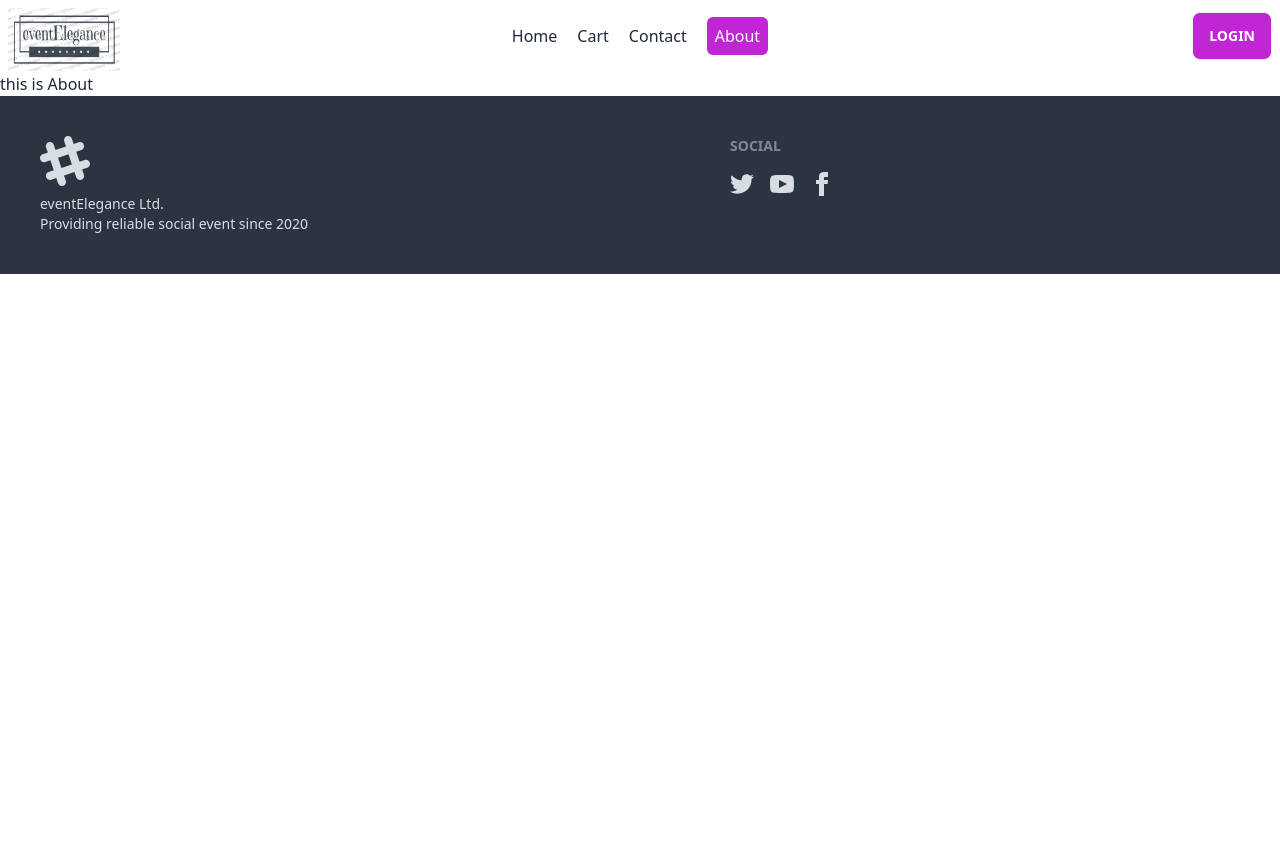
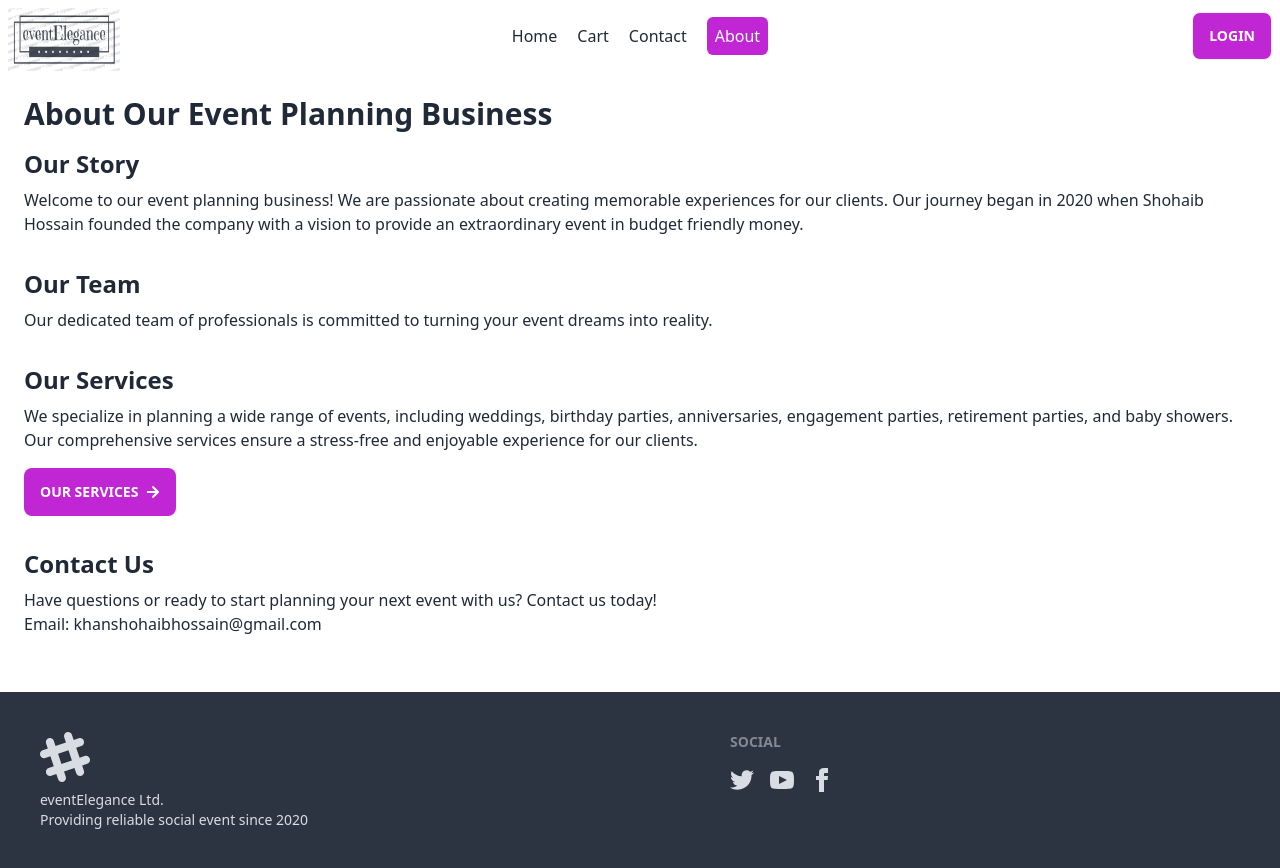
Before and after one commit to shohaib1996/event-elegance-assignment-9, a React (Vite) app: page /about in a window 1280 px wide. Before the commit the page ends 800 px from the top, so only its background shows below. Built offline with nearby package versions, Linux system fonts and the light colour scheme; no server answers.

Commit message:
_redrect netlify added

```diff
--- a/index.html
+++ b/index.html
@@ -1,12 +1,14 @@
 <!doctype html>
 <html lang="en">
+
 <head>
   <meta charset="UTF-8" />
-    <link rel="icon" type="image/svg+xml" href="/vite.svg" />
+  <link rel="icon" type="image/svg+xml" href="/images/eventLogo.png" />
   <meta name="viewport" content="width=device-width, initial-scale=1.0" />
   <link rel="stylesheet" href="https://unpkg.com/aos@next/dist/aos.css" />
   <title>eventElegance</title>
 </head>
+
 <body>
   <div id="root"></div>
   <script type="module" src="/src/main.jsx"></script>
@@ -17,4 +19,5 @@
     AOS.init();
   </script>
 </body>
+
 </html>
--- a/package.json
+++ b/package.json
@@ -21,7 +21,8 @@
     "react-icons": "^4.11.0",
     "react-loader-spinner": "^5.4.5",
     "react-router-dom": "^6.16.0",
-    "sort-by": "^1.2.0"
+    "sort-by": "^1.2.0",
+    "sweetalert": "^2.1.2"
   },
   "devDependencies": {
     "@types/react": "^18.2.15",
--- a/src/Header/Navbar.jsx
+++ b/src/Header/Navbar.jsx
@@ -81,7 +81,7 @@ const Navbar = () => {
                     user ?
                     <div className="navbar-end space-x-3">
                         <p className="font-bold">{user.displayName || user.email}</p>
-                        <img className="w-12 h-12 rounded-full hidden lg:flex" src={user.image} alt="" />
+                        <img className="w-12 h-12 rounded-full hidden lg:flex" src={user.photoURL} alt="" />
                         <button onClick={handleLogOut} className="btn font-bold text-white bg-fuchsia-600">Log Out</button>
                     </div> :
                     <div className="navbar-end">
--- a/src/Pages/About/About.jsx
+++ b/src/Pages/About/About.jsx
@@ -1,9 +1,48 @@
+import { FaArrowRight } from "react-icons/fa";
+import { Link } from "react-router-dom";
 
 
 const About = () => {
     return (
-        <div>
-            <h1>this is About</h1>
+        <div className="max-w-screen-xl mx-auto p-6">
+            <h1 className="text-3xl font-bold mb-4">About Our Event Planning Business</h1>
+
+            <div className="mb-8">
+                <h2 className="text-2xl font-semibold mb-2">Our Story</h2>
+                <p>
+                    Welcome to our event planning business! We are passionate about creating memorable experiences for our clients. Our journey began in 2020 when Shohaib Hossain founded the company with a vision to provide an extraordinary event in budget friendly money.
+                </p>
+            </div>
+
+            <div className="mb-8">
+                <h2 className="text-2xl font-semibold mb-2">Our Team</h2>
+                <p>
+                    Our dedicated team of professionals is committed to turning your event dreams into reality.
+                </p>
+
+            </div>
+
+            <div className="mb-8">
+                <h2 className="text-2xl font-semibold mb-2">Our Services</h2>
+                <p>
+                    We specialize in planning a wide range of events, including weddings, birthday parties, anniversaries, engagement parties, retirement parties, and baby showers. Our comprehensive services ensure a stress-free and enjoyable experience for our clients.
+                    <Link to="/">
+                        <div className="mt-4" data-aos="zoom-in">
+                            <a href='#card' className="btn bg-fuchsia-600 text-white border-none">Our services <FaArrowRight></FaArrowRight></a >
+                        </div>
+                    </Link>
+                </p>
+            </div>
+
+            <div className="mb-8">
+                <h2 className="text-2xl font-semibold mb-2">Contact Us</h2>
+                <p>
+                    Have questions or ready to start planning your next event with us? Contact us today!
+                    <p>Email: khanshohaibhossain@gmail.com</p>
+                </p>
+
+            </div>
+
         </div>
     );
 };
--- a/src/Pages/Login/Login.jsx
+++ b/src/Pages/Login/Login.jsx
@@ -11,7 +11,7 @@ const Login = () => {
     const { signInUser, signInWithGoogle } = useContext(AuthContext)
 
 
-    const [registerError, setRegisterError] = useState('')
+    const [loginError, setLoginError] = useState('')
     const navigate = useNavigate()
     const location = useLocation()
     const emailRef = useRef(null)
@@ -21,13 +21,13 @@ const Login = () => {
         const email = form.get("email")
         const password = form.get("password")
         if (password.length < 6) {
-            setRegisterError("Password is less than 6 characters")
+            setLoginError("Password is less than 6 characters")
             return
         } else if (!/[A-Z]/.test(password)) {
-            setRegisterError('Password do not have a capital letter');
+            setLoginError('Password do not have a capital letter');
             return
-        } else if (!/[a-z]/.test(password)) {
-            setRegisterError('Password do not have a special character');
+        } else if (!/[!@#$%^&*]/.test(password)) {
+            setLoginError('Password do not have a special character');
             return
         }
 
@@ -43,7 +43,9 @@ const Login = () => {
             })
             .catch(error => {
                 console.log(error);
-                toast.error("Please sign in with valid email and password")
+                toast.error("Password doesn't match")
+                toast.error("Email doesn't match")
+
 
             })
 
@@ -78,10 +80,10 @@ const Login = () => {
                                 <label className="text-black font-bold">Remember Me</label>
                             </div>
 
-
+                            <a  className="text-fuchsia-600 font-bold">Forgot Password</a>
                         </div>
                         {
-                            registerError && <span className="text-red-700 text-center mt-5 mb-5">{registerError}</span>
+                            loginError && <span className="text-red-700 text-center mt-5 mb-5">{loginError}</span>
                         }
                         <div>
                             <button type="submit" className="w-full mt-4 btn bg-fuchsia-600 font-bold text-white">Login</button>
--- a/src/Pages/Register/Register.jsx
+++ b/src/Pages/Register/Register.jsx
@@ -3,6 +3,7 @@ import { AuthContext } from "../../AuthProvider/AuthProvider";
 import { useContext, useState } from "react";
 import toast from "react-hot-toast";
 import { updateProfile } from "firebase/auth";
+import swal from 'sweetalert';
 
 
 
@@ -28,7 +29,7 @@ const Register = () => {
         } else if (!/[A-Z]/.test(password)) {
             setRegisterError('Password do not have a capital letter');
             return
-        } else if (!/[a-z]/.test(password)) {
+        }  else if (!/[!@#$%^&*]/.test(password)) {
             setRegisterError('Password do not have a special character');
             return
         } else if (!isChecked) {
@@ -42,6 +43,7 @@ const Register = () => {
                 e.target.reset()
                 toast.success("User Created SuccessFully")
                 toast.success("Please Login Now For Better Experience")
+                swal("Good Job", "Please Login now!", "success");
 
 
                 updateProfile(user, {
@@ -97,7 +99,7 @@ const Register = () => {
                             registerError && <span className="text-red-700 text-center mt-5 mb-5">{registerError}</span>
                         }
                         <div>
-                            <button type="submit" className="w-full btn mt-2 bg-fuchsia-600 font-bold text-black">Create an account</button>
+                            <button type="submit" className="w-full btn mt-2 bg-fuchsia-600 font-bold text-white">Create an account</button>
                         </div>
                     </form>
 
```
Also changed, not shown: 2 other files (tests, documents, lock files or other folders). Lines whose indentation alone changed are shown as unchanged.
